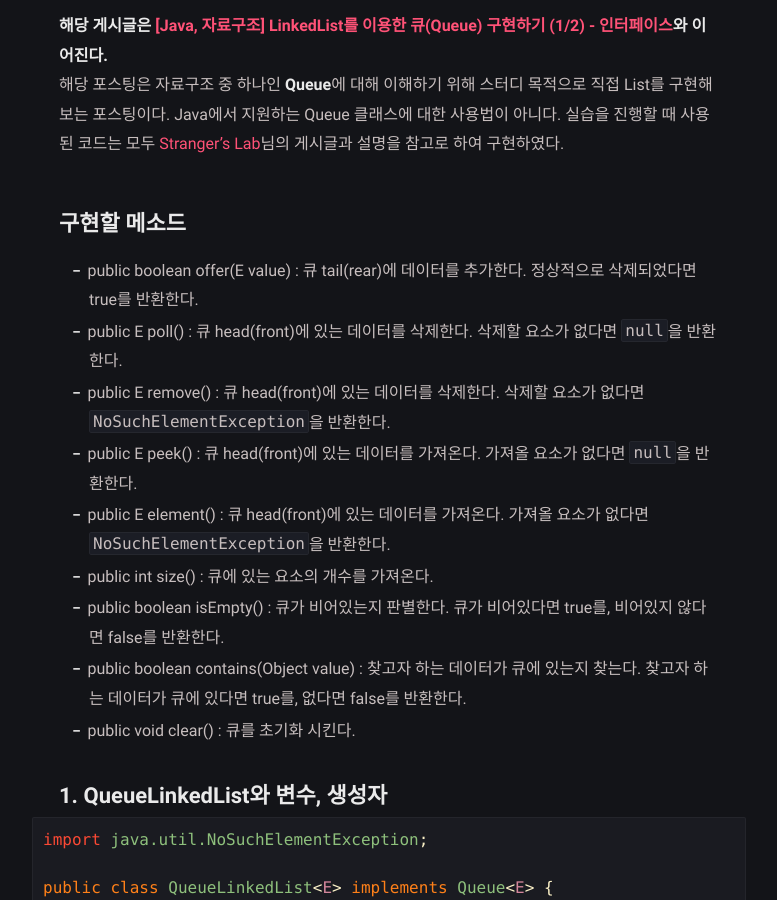
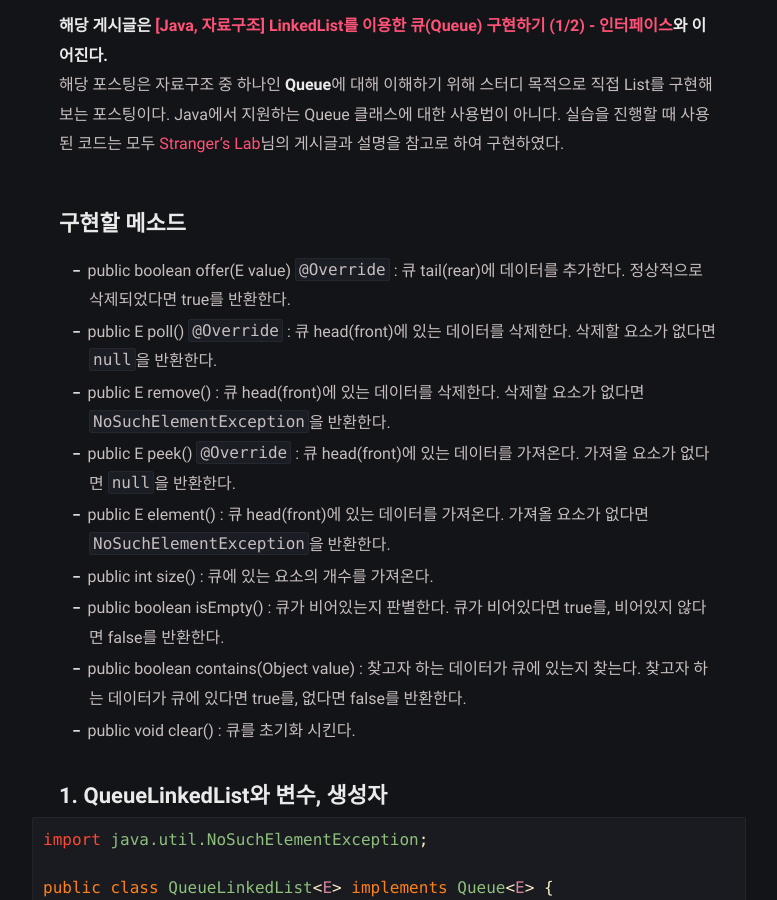
Before and after one commit to YunDaeHyeon/YunDaeHyeon.github.io, a Jekyll site: the page built from _posts/DataStructure/2022-02-21-datastructure-post10.md, in a window 1280 px wide and 900 px high, scrolled down 420 px. Shown: the whole window, without its empty margins (251-1028 px from the left). Built offline with Jekyll 4.4.1, drawn with Linux system fonts in a browser that asks for light colours; comment, search, counter and statistics services are not loaded.

Commit message:
mac-22.02.21 datastructure post10 update

```diff
--- a/_posts/DataStructure/2022-02-21-datastructure-post10.md
+++ b/_posts/DataStructure/2022-02-21-datastructure-post10.md
@@ -9,10 +9,10 @@ tags: [java, data structure]
 해당 포스팅은 자료구조 중 하나인 **Queue**에 대해 이해하기 위해 스터디 목적으로 직접 List를 구현해보는 포스팅이다. Java에서 지원하는 Queue 클래스에 대한 사용법이 아니다. 실습을 진행할 때 사용된 코드는 모두 [Stranger's Lab](https://st-lab.tistory.com/184?category=856997)님의 게시글과 설명을 참고로 하여 구현하였다.
 
 ## 구현할 메소드
-- public boolean offer(E value) : 큐 tail(rear)에 데이터를 추가한다. 정상적으로 삭제되었다면 true를 반환한다.
-- public E poll() : 큐 head(front)에 있는 데이터를 삭제한다. 삭제할 요소가 없다면 `null`을 반환한다.
+- public boolean offer(E value) `@Override` : 큐 tail(rear)에 데이터를 추가한다. 정상적으로 삭제되었다면 true를 반환한다.
+- public E poll() `@Override` : 큐 head(front)에 있는 데이터를 삭제한다. 삭제할 요소가 없다면 `null`을 반환한다.
 - public E remove() : 큐 head(front)에 있는 데이터를 삭제한다. 삭제할 요소가 없다면 `NoSuchElementException`을 반환한다.
-- public E peek() : 큐 head(front)에 있는 데이터를 가져온다. 가져올 요소가 없다면 `null`을 반환한다.
+- public E peek() `@Override` : 큐 head(front)에 있는 데이터를 가져온다. 가져올 요소가 없다면 `null`을 반환한다.
 - public E element() : 큐 head(front)에 있는 데이터를 가져온다. 가져올 요소가 없다면 `NoSuchElementException`을 반환한다.
 - public int size() : 큐에 있는 요소의 개수를 가져온다.
 - public boolean isEmpty() : 큐가 비어있는지 판별한다. 큐가 비어있다면 true를, 비어있지 않다면 false를 반환한다.
```
Also changed, not shown: other parts of _posts/DataStructure/2022-02-21-datastructure-post10.md (+1 -1 lines).
